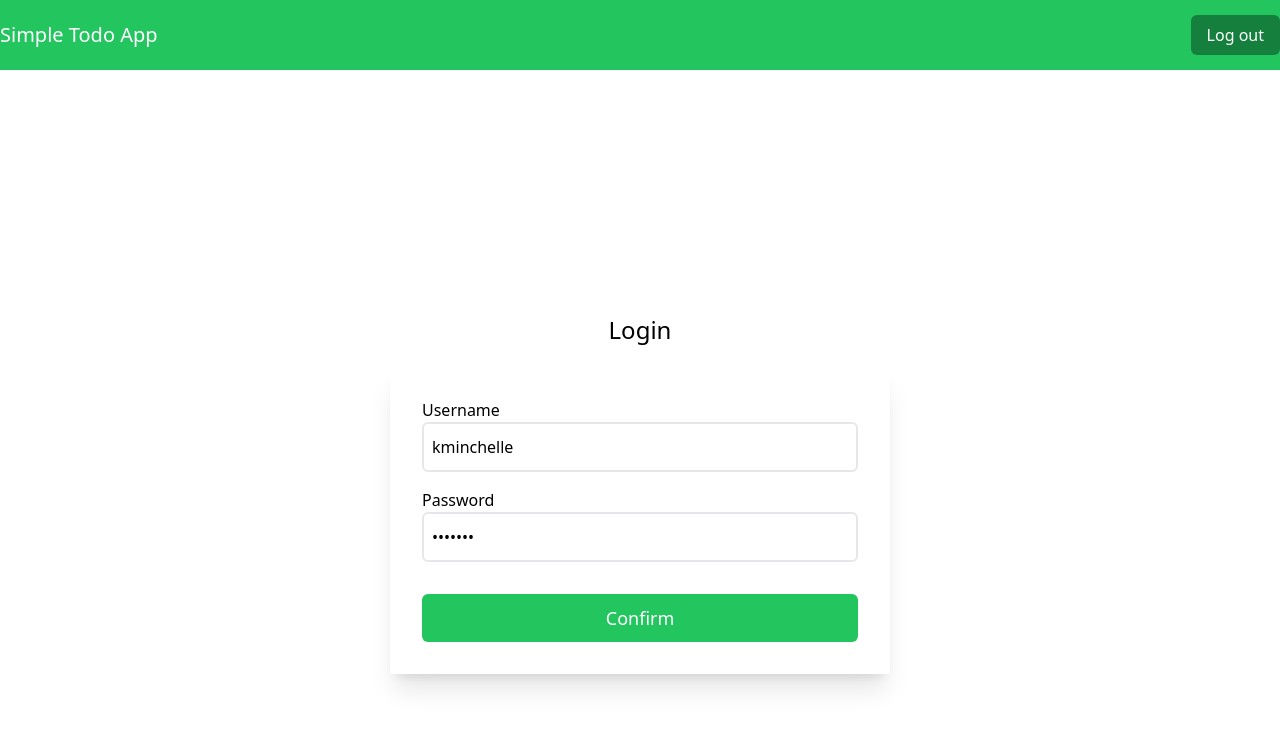
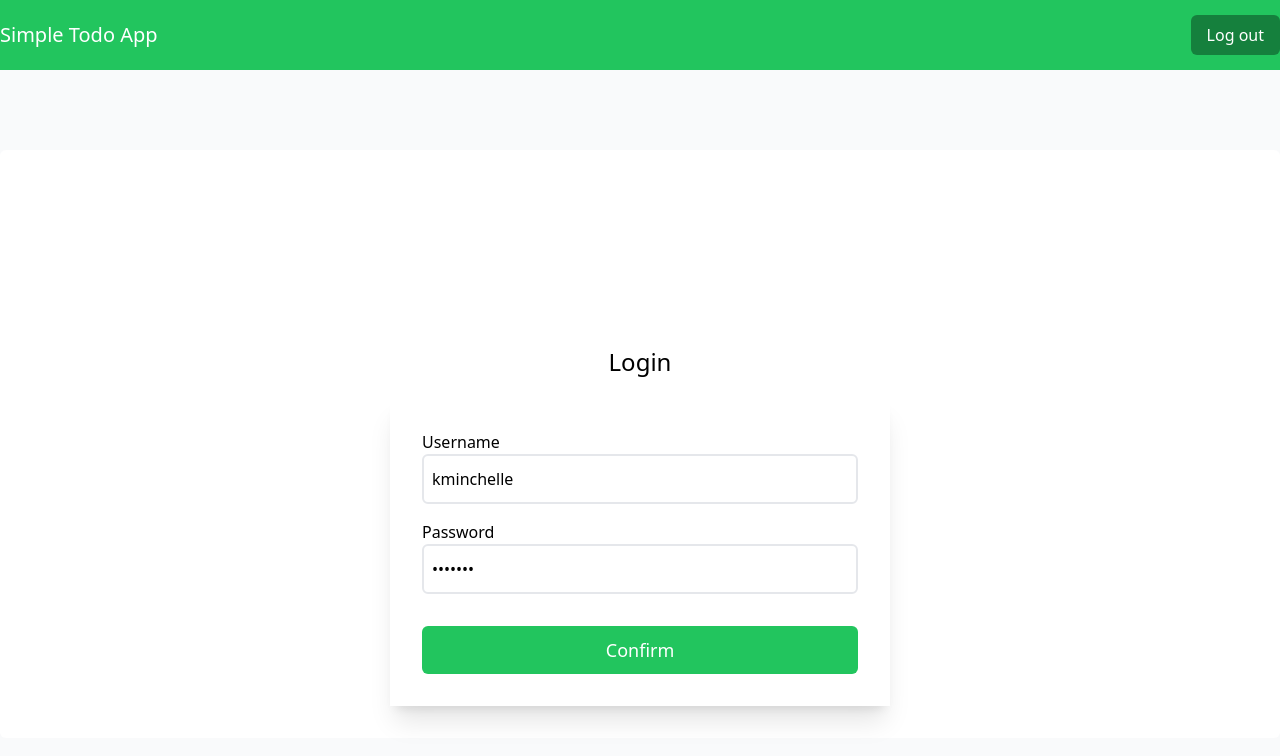
Before and after one commit to bui-vongphachan/my-simple-todo-app, a SvelteKit app: page /login in a window 1280 px wide. Shown: the top 756 px of the page. Built offline with nearby package versions, Linux system fonts and the light colour scheme; sample sign-in values are in the browser's storage.

Commit message:
fixed styling

```diff
--- a/src/app.css
+++ b/src/app.css
@@ -1,3 +1,7 @@
 @tailwind base;
 @tailwind components;
 @tailwind utilities;
+
+body {
+	background-color: #f9fafb;
+}
--- a/src/routes/+layout.svelte
+++ b/src/routes/+layout.svelte
@@ -6,7 +6,7 @@
 
 {#if $isAuthenticated}
 	<Navbar />
-	<div class=" container m-auto py-[5rem]">
+	<div class=" container rounded-md m-auto my-[5rem] bg-white p-8">
 		<slot />
 	</div>
 {:else}
--- a/src/routes/+page.svelte
+++ b/src/routes/+page.svelte
@@ -7,11 +7,10 @@
 	import { isAuthenticated } from '$lib/store/auth';
 	import { PATH_TO_LOGIN } from '$lib/constants/pagePath';
 	import { ENDPOINT_FOR_GETTING_TODOS } from '$lib/constants/apiPath';
-	import { page, navigating } from '$app/stores';
+	import { page } from '$app/stores';
 
 	let isFetching = true;
 	let pages = 1;
-	const currentUrl = $page.route.id;
 
 	export let data: Pagination<Todo> = {
 		items: [],
@@ -57,13 +56,14 @@
 {#if isFetching}
 	<Loading />
 {:else}
-	<h1 class=" mb-4">Todo, {data.total}</h1>
+	<h1 class=" mb-4 prose-2xl">Todo list</h1>
+	<hr class=" my-8" />
 	<div class=" flex flex-col gap-8">
 		<div class=" grid grid-cols-12 gap-[2rem]">
 			{#each data.items as item}
 				<a
 					href="/todos/{item.id}"
-					class="col-span-3 min-h-[100px] transition-all duration-300 rounded-md hover:shadow-md hover:cursor-pointer p-4"
+					class="border-[1px] col-span-3 min-h-[100px] transition-all duration-300 rounded-md hover:shadow-md hover:cursor-pointer p-4"
 				>
 					<p class={item.completed ? ' text-green-500' : ''}>{item.todo}</p>
 				</a>
```
